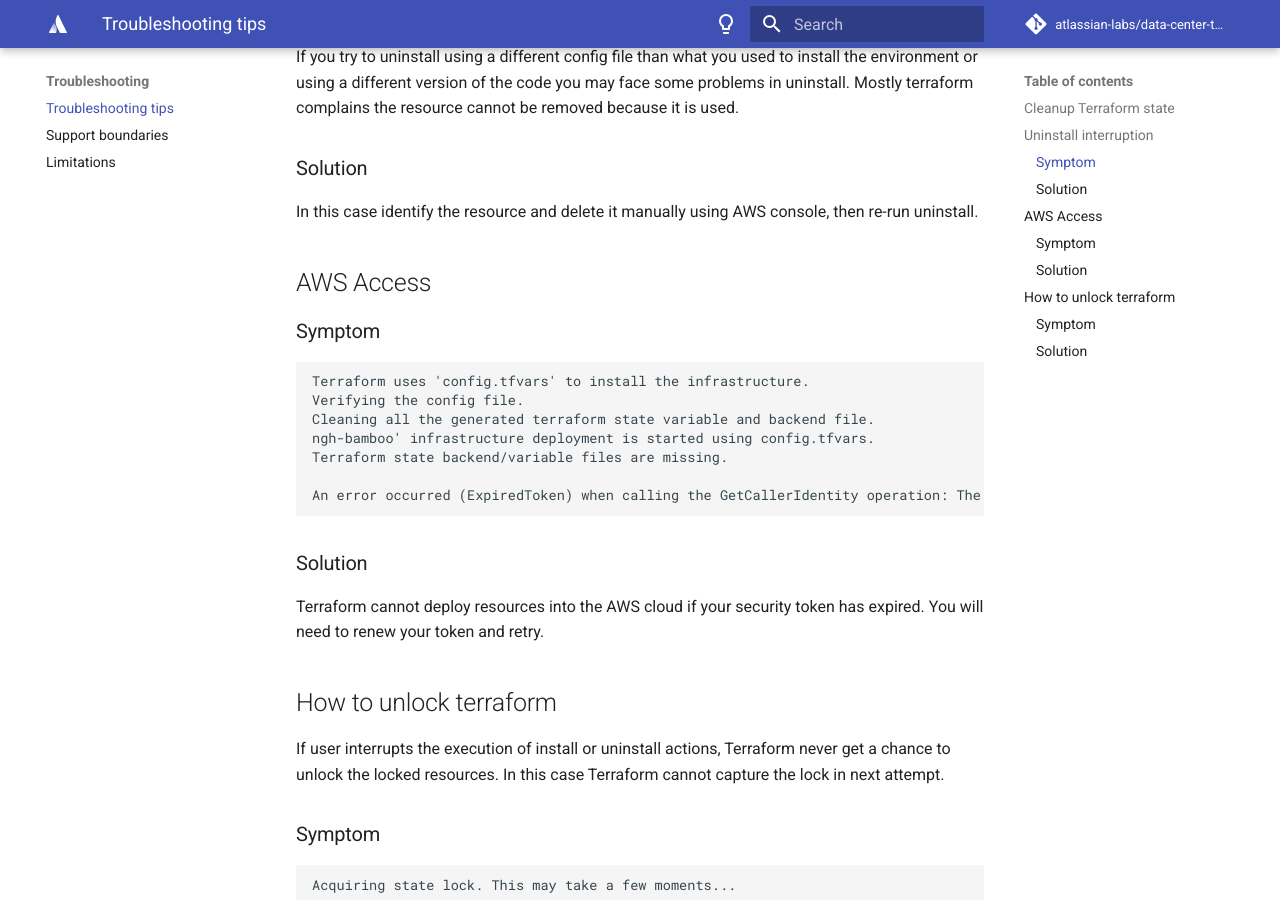
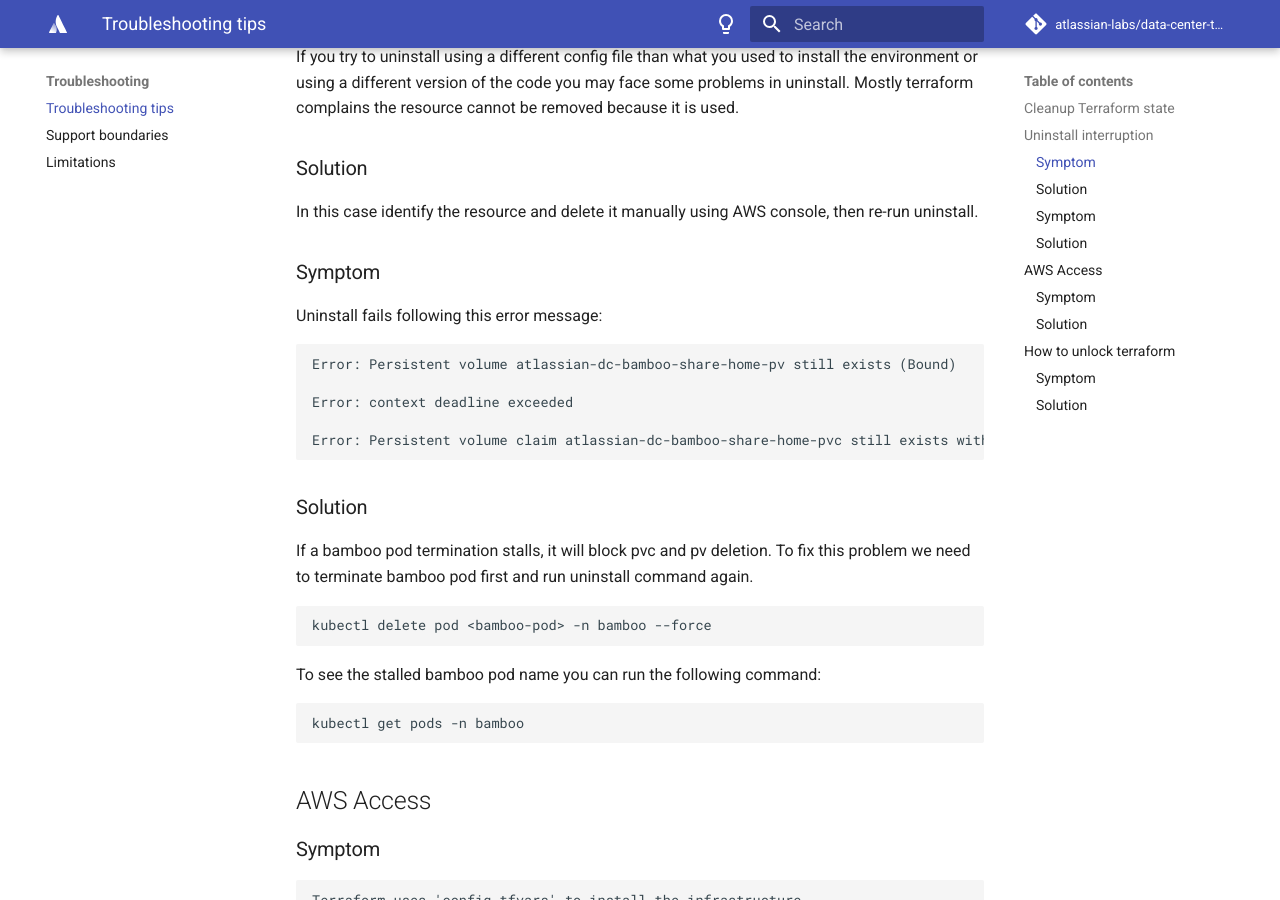
Before and after one commit to atlassian-labs/data-center-terraform, an MkDocs documentation site: the page built from docs/docs/troubleshooting/TROUBLESHOOTING.md, in a window 1280 px wide and 900 px high, scrolled down 1081 px. Built offline with MkDocs 1.6.1 and Material for MkDocs 9.7.7, drawn with Linux system fonts in a browser that asks for light colours; comment, search, counter and statistics services are not loaded.

Commit message:
Added the scenario of holding bamboo pod termination

````diff
--- a/docs/docs/troubleshooting/TROUBLESHOOTING.md
+++ b/docs/docs/troubleshooting/TROUBLESHOOTING.md
@@ -27,6 +27,7 @@
 !!! info "Temporary variable files will re-generate using the config file and override in install process."
 
 ## Uninstall interruption
+
 ### Symptom
 If you try to uninstall using a different config file than what you used to install the environment or using a different version of the code you may face some problems in uninstall.
 Mostly terraform complains the resource cannot be removed because it is used.
@@ -34,6 +35,25 @@
 ### Solution
 In this case identify the resource and delete it manually using AWS console, then re-run uninstall.
 
+### Symptom
+Uninstall fails following this error message:
+```
+Error: Persistent volume atlassian-dc-bamboo-share-home-pv still exists (Bound)
+
+Error: context deadline exceeded
+
+Error: Persistent volume claim atlassian-dc-bamboo-share-home-pvc still exists with
+```
+### Solution
+If a bamboo pod termination stalls, it will block pvc and pv deletion.
+To fix this problem we need to terminate bamboo pod first and run uninstall command again.
+```
+kubectl delete pod <bamboo-pod> -n bamboo --force
+```
+To see the stalled bamboo pod name you can run the following command:
+```
+kubectl get pods -n bamboo
+```
 
 ## AWS Access
 ### Symptom
````
